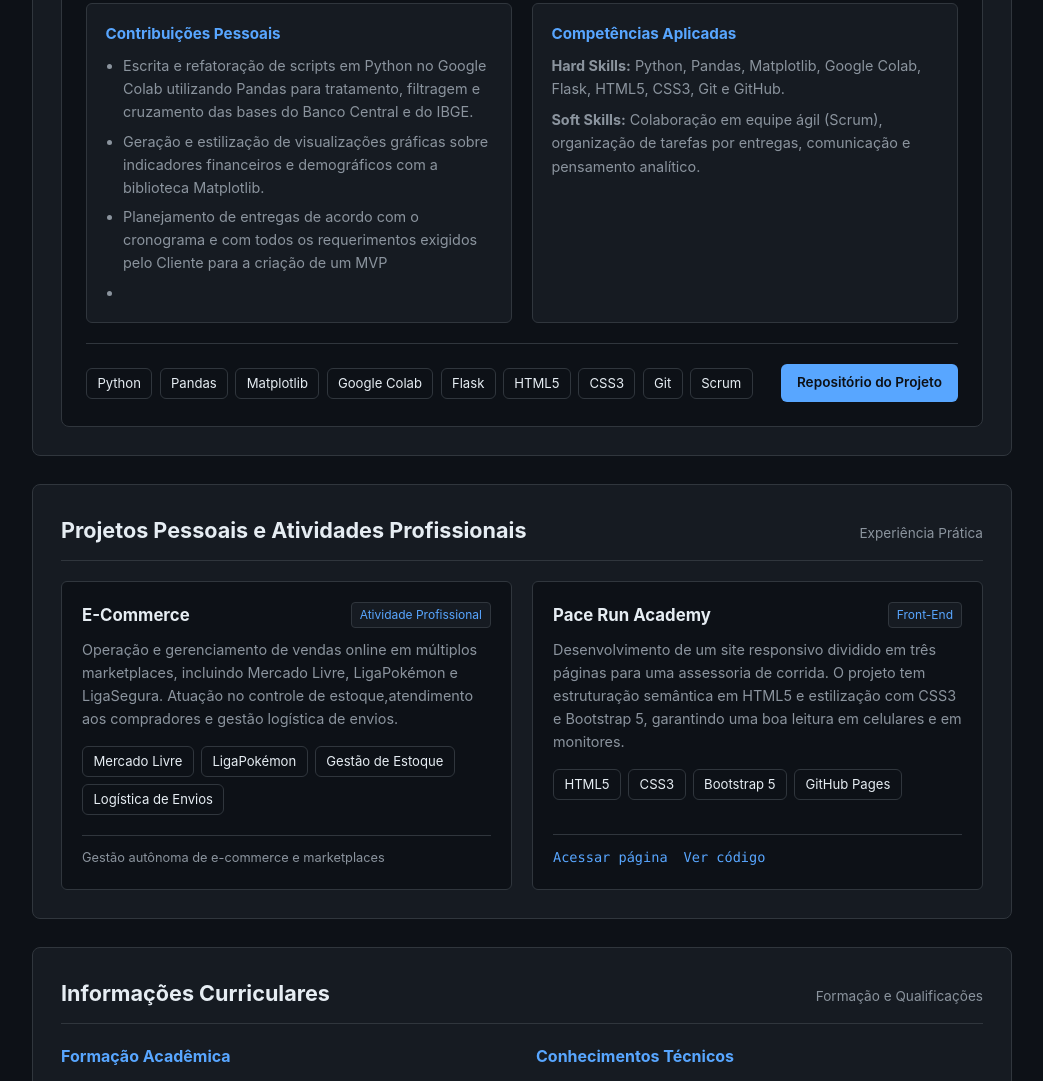
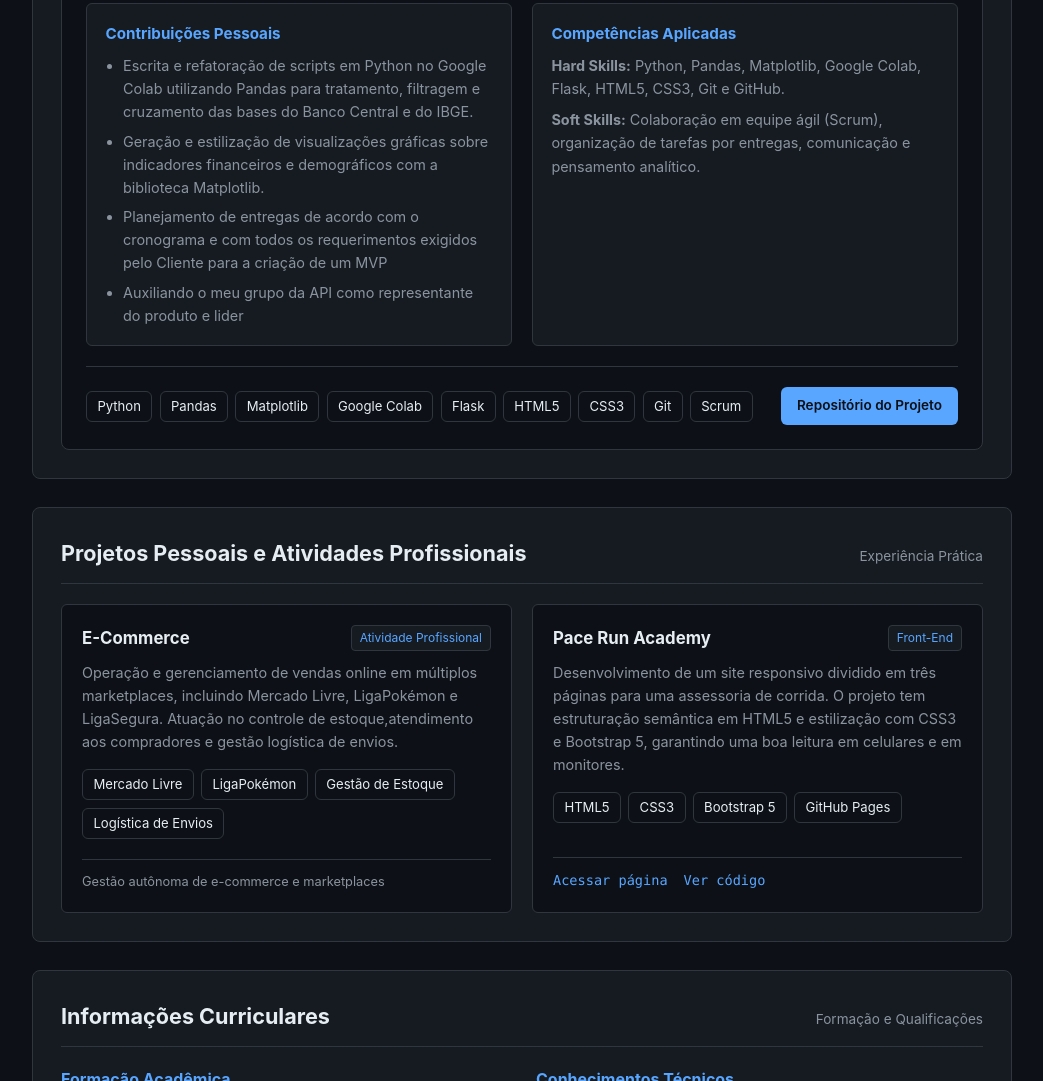
Before and after one commit to gabe435/portfolio, a plain HTML site: page index.html in a window 1280 px wide. Shown: the part 1094-2175 px from the top of the page, without its empty margins (118-1161 px from the left). Drawn offline with Linux system fonts and the light colour scheme.

Commit message:
Update list item in index.html

```diff
--- a/index.html
+++ b/index.html
@@ -108,7 +108,7 @@
                             <li>Escrita e refatoração de scripts em Python no Google Colab utilizando Pandas para tratamento, filtragem e cruzamento das bases do Banco Central e do IBGE.</li>
                             <li>Geração e estilização de visualizações gráficas sobre indicadores financeiros e demográficos com a biblioteca Matplotlib.</li>
                             <li>Planejamento de entregas de acordo com o cronograma e com todos os requerimentos exigidos pelo Cliente para a criação de um MVP</li>
-                            <li></li>
+                            <li>Auxiliando o meu grupo da API como representante do produto e lider</li>
                         </ul>
                     </div>
 
```
